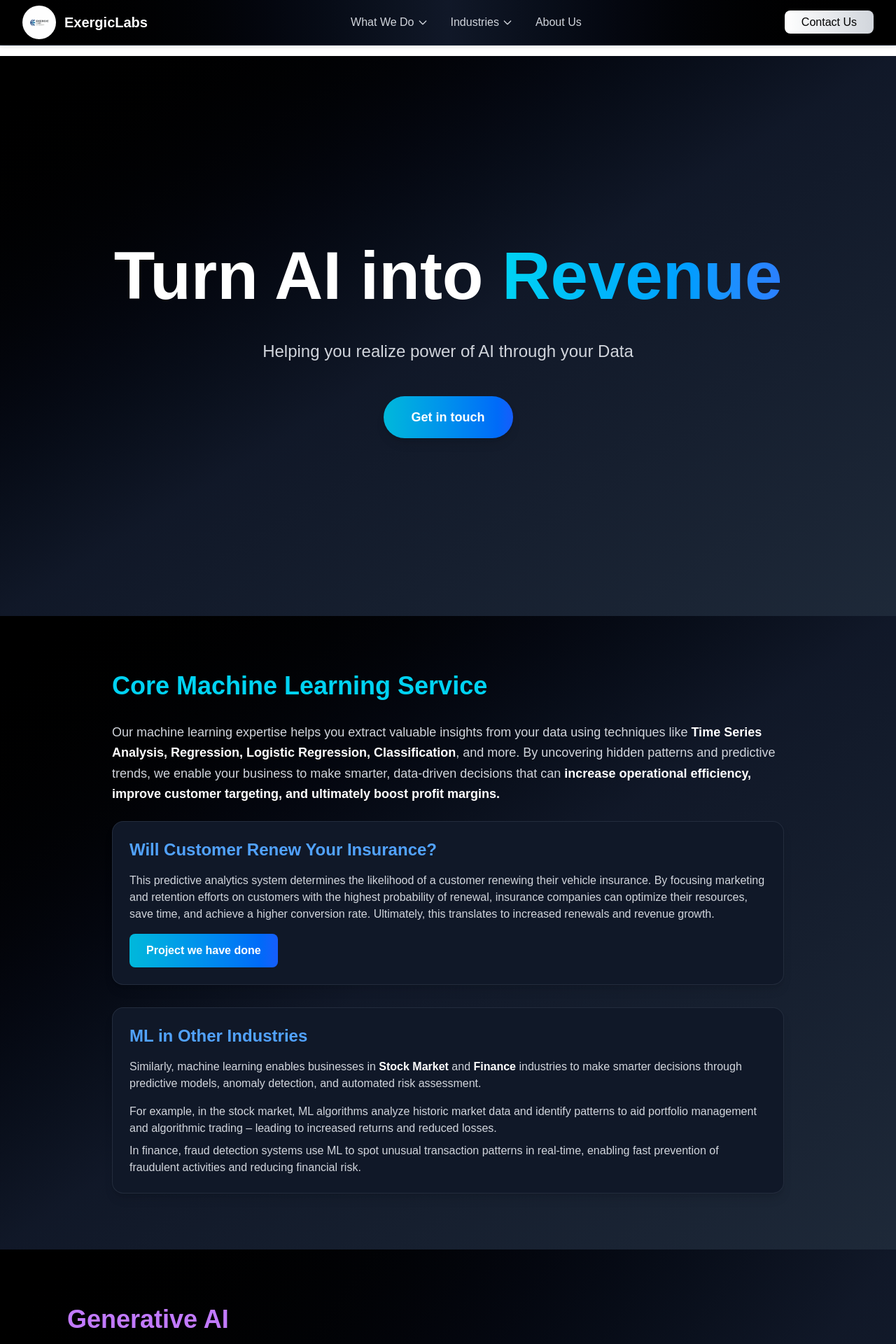
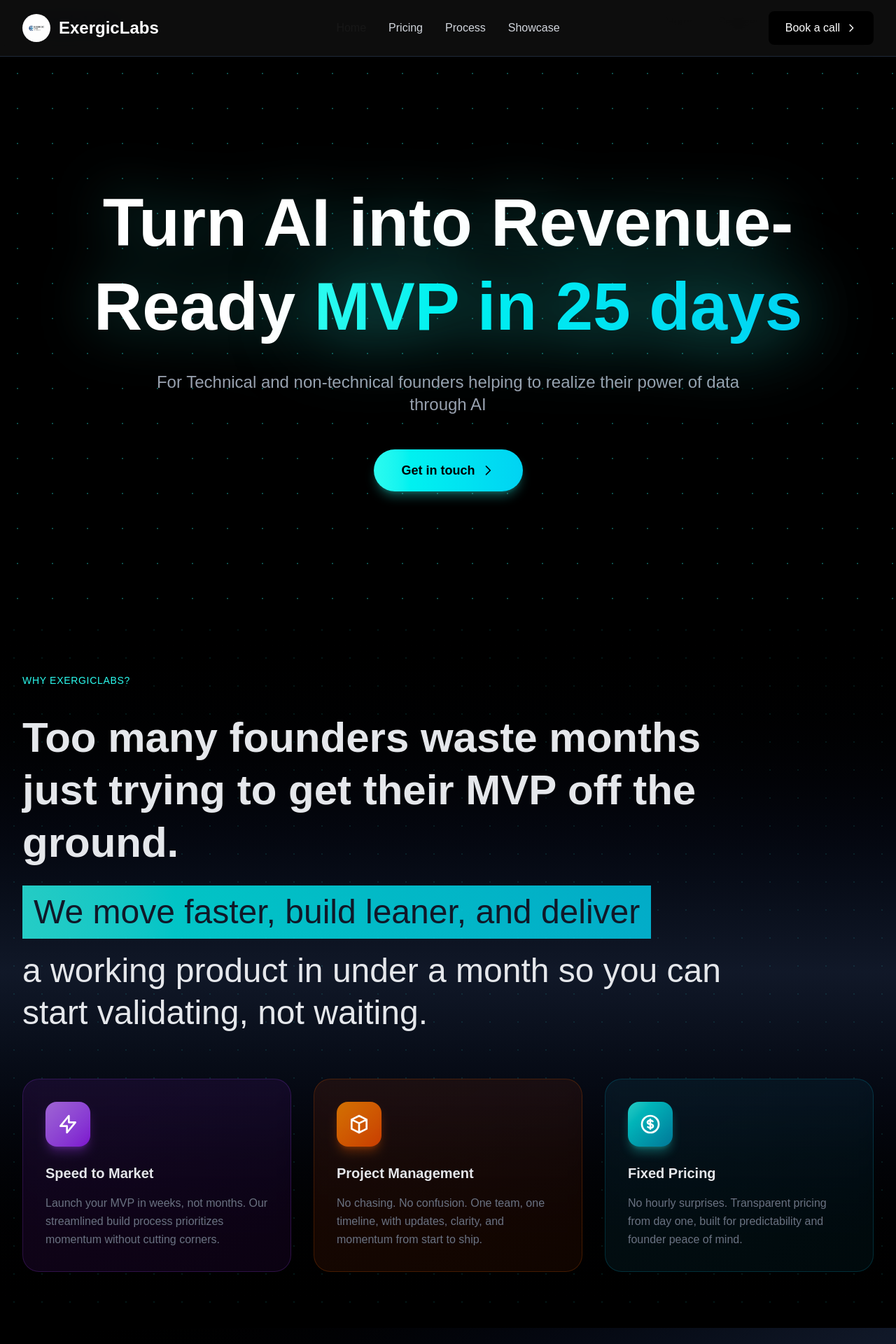
Before and after one commit to Excergic/ExergicLabs, a Next.js app: page / in a window 1280 px wide. Shown: the top 1920 px of the page at 70% size. Built offline with nearby package versions, Linux system fonts and the light colour scheme.

Commit message:
change hero and navigation

```diff
--- a/app/components/AboutSection.tsx
+++ b/app/components/AboutSection.tsx
@@ -1,107 +1,91 @@
-// components/AboutSection.tsx
+// components/WhyExergicLabs.tsx
 'use client';
 
-const AboutSection = () => {
-  const scrollToContact = () => {
-    const el = document.getElementById('contact-section');
-    if (el) el.scrollIntoView({ behavior: 'smooth', block: 'start' });
-  };
+const WhyExergicLabs = () => {
+  return (
+    <section className="relative py-20 bg-gradient-to-b from-black via-gray-900 to-black overflow-hidden">
 
-  return (
-    <section id="about-section" className="py-20 bg-gradient-to-br from-black via-gray-900 to-gray-800 text-white">
-      <div className="container mx-auto px-6 lg:px-8 max-w-6xl">
+      {/* Background Dots Pattern */}
+      <div className="absolute inset-0 opacity-10">
+        <div className="absolute inset-0" style={{
+          backgroundImage: `radial-gradient(circle, #2bfbef 1px, transparent 1px)`,
+          backgroundSize: '40px 40px',
+        }}></div>
+      </div>
 
-        {/* Header */}
-        <div className="mb-10">
-          <h2 className="text-4xl font-bold">
-            About <span className="bg-gradient-to-r from-cyan-400 to-blue-500 bg-clip-text text-transparent">ExergicLabs</span>
-          </h2>
-          <p className="text-lg text-gray-300 mt-4">
-            Building dependable AI products—end to end. From Core ML and GenAI to product engineering, education, and production readiness, we prioritize tangible business outcomes over demos.
+      <div className="container mx-auto px-6 lg:px-8 relative z-10">
+
+        {/* Section Tag */}
+        <div className="mb-8">
+          <span className="text-[#2bfbef] text-sm font-medium uppercase tracking-wider">
+            Why ExergicLabs?
+          </span>
+        </div>
+
+        {/* Main Heading - Reduced brightness and boldness */}
+        <h2 className="text-4xl md:text-5xl lg:text-6xl font-semibold text-gray-200 mb-6 max-w-5xl leading-tight">
+          Too many founders waste months just trying to get their MVP off the ground.
+        </h2>
+
+        {/* Highlighted Text - Softer colors */}
+        <div className="mb-16">
+          <p className="text-3xl md:text-4xl lg:text-5xl font-medium leading-tight max-w-5xl">
+            <span className="bg-gradient-to-r from-[#2bfbef]/80 to-cyan-400/80 text-gray-900 px-4 py-2 inline-block">
+              We move faster, build leaner, and deliver
+            </span>
+          </p>
+          <p className="text-3xl md:text-4xl lg:text-5xl font-medium text-gray-200 mt-4 max-w-5xl leading-tight">
+            a working product in under a month so you can start validating, not waiting.
           </p>
         </div>
 
-        {/* Mission • Values • Differentiators */}
-        <div className="grid grid-cols-1 md:grid-cols-3 gap-6 mb-12">
-          <div className="p-6 rounded-2xl bg-gray-900 border border-gray-700/50">
-            <div className="text-3xl mb-3">🎯</div>
-            <h3 className="text-xl font-semibold mb-2">Mission</h3>
-            <p className="text-gray-300">
-              Turn AI from experiments into profit—secure, observable, and reliable in real workflows.
+        {/* Feature Cards */}
+        <div className="grid grid-cols-1 md:grid-cols-3 gap-8">
+
+          {/* Card 1 - Speed to Market */}
+          <div className="group bg-gradient-to-br from-purple-900/20 to-purple-800/10 backdrop-blur-sm border border-purple-500/20 rounded-3xl p-8 hover:scale-105 transition-transform duration-300">
+            <div className="w-16 h-16 bg-gradient-to-br from-purple-400/80 to-purple-600/80 rounded-2xl flex items-center justify-center mb-6 shadow-lg shadow-purple-500/30">
+              <svg className="w-8 h-8 text-white" fill="none" stroke="currentColor" viewBox="0 0 24 24">
+                <path strokeLinecap="round" strokeLinejoin="round" strokeWidth={2} d="M13 10V3L4 14h7v7l9-11h-7z" />
+              </svg>
+            </div>
+            <h3 className="text-xl font-semibold text-gray-200 mb-4">Speed to Market</h3>
+            <p className="text-gray-500 leading-relaxed font-normal">
+              Launch your MVP in weeks, not months. Our streamlined build process prioritizes momentum without cutting corners.
             </p>
           </div>
-          <div className="p-6 rounded-2xl bg-gray-900 border border-gray-700/50">
-            <div className="text-3xl mb-3">🧭</div>
-            <h3 className="text-xl font-semibold mb-2">Principles</h3>
-            <ul className="text-gray-300 space-y-2">
-              <li>• Solve one valuable workflow first</li>
-              <li>• Measure quality, cost, and latency</li>
-              <li>• Ship, observe, iterate</li>
-            </ul>
+
+          {/* Card 2 - Project Management */}
+          <div className="group bg-gradient-to-br from-orange-900/20 to-orange-800/10 backdrop-blur-sm border border-orange-500/20 rounded-3xl p-8 hover:scale-105 transition-transform duration-300">
+            <div className="w-16 h-16 bg-gradient-to-br from-orange-400/80 to-orange-600/80 rounded-2xl flex items-center justify-center mb-6 shadow-lg shadow-orange-500/30">
+              <svg className="w-8 h-8 text-white" fill="none" stroke="currentColor" viewBox="0 0 24 24">
+                <path strokeLinecap="round" strokeLinejoin="round" strokeWidth={2} d="M20 7l-8-4-8 4m16 0l-8 4m8-4v10l-8 4m0-10L4 7m8 4v10M4 7v10l8 4" />
+              </svg>
+            </div>
+            <h3 className="text-xl font-semibold text-gray-200 mb-4">Project Management</h3>
+            <p className="text-gray-500 leading-relaxed font-normal">
+              No chasing. No confusion. One team, one timeline, with updates, clarity, and momentum from start to ship.
+            </p>
           </div>
-          <div className="p-6 rounded-2xl bg-gray-900 border border-gray-700/50">
-            <div className="text-3xl mb-3">⚡</div>
-            <h3 className="text-xl font-semibold mb-2">Why Us</h3>
-            <ul className="text-gray-300 space-y-2">
-              <li>• Production-first architecture</li>
-              <li>• Clear KPIs & evaluation harnesses</li>
-              <li>• Secure, governed deployments</li>
-            </ul>
+
+          {/* Card 3 - Fixed Pricing */}
+          <div className="group bg-gradient-to-br from-cyan-900/20 to-cyan-800/10 backdrop-blur-sm border border-cyan-500/20 rounded-3xl p-8 hover:scale-105 transition-transform duration-300">
+            <div className="w-16 h-16 bg-gradient-to-br from-[#2bfbef]/80 to-cyan-600/80 rounded-2xl flex items-center justify-center mb-6 shadow-lg shadow-[#2bfbef]/30">
+              <svg className="w-8 h-8 text-white" fill="none" stroke="currentColor" viewBox="0 0 24 24">
+                <path strokeLinecap="round" strokeLinejoin="round" strokeWidth={2} d="M12 8c-1.657 0-3 .895-3 2s1.343 2 3 2 3 .895 3 2-1.343 2-3 2m0-8c1.11 0 2.08.402 2.599 1M12 8V7m0 1v8m0 0v1m0-1c-1.11 0-2.08-.402-2.599-1M21 12a9 9 0 11-18 0 9 9 0 0118 0z" />
+              </svg>
+            </div>
+            <h3 className="text-xl font-semibold text-gray-200 mb-4">Fixed Pricing</h3>
+            <p className="text-gray-500 leading-relaxed font-normal">
+              No hourly surprises. Transparent pricing from day one, built for predictability and founder peace of mind.
+            </p>
           </div>
+
         </div>
 
-        {/* What we do snapshot */}
-        <div className="grid grid-cols-1 md:grid-cols-4 gap-6 mb-12">
-          <div className="p-6 rounded-2xl bg-gray-900 border border-gray-700/50">
-            <h4 className="font-semibold mb-1">Core ML</h4>
-            <p className="text-gray-300 text-sm">Time series, regression, classification, churn & risk models.</p>
-          </div>
-          <div className="p-6 rounded-2xl bg-gray-900 border border-gray-700/50">
-            <h4 className="font-semibold mb-1">GenAI</h4>
-            <p className="text-gray-300 text-sm">RAG, agents, multimodal (text, image, audio, video).</p>
-          </div>
-          <div className="p-6 rounded-2xl bg-gray-900 border border-gray-700/50">
-            <h4 className="font-semibold mb-1">Product Building</h4>
-            <p className="text-gray-300 text-sm">MVP to production: CI/CD, tracing, guardrails, cost control.</p>
-          </div>
-          <div className="p-6 rounded-2xl bg-gray-900 border border-gray-700/50">
-            <h4 className="font-semibold mb-1">Education & Consulting</h4>
-            <p className="text-gray-300 text-sm">Role-based training and production readiness audits.</p>
-          </div>
-        </div>
-
-        {/* Impact metrics */}
-        <div className="grid grid-cols-2 md:grid-cols-4 gap-6 mb-12">
-          <div className="text-center">
-            <div className="text-3xl font-bold text-cyan-400">5+</div>
-            <div className="text-gray-400 text-sm">Projects</div>
-          </div>
-          <div className="text-center">
-            <div className="text-3xl font-bold text-green-400">100%</div>
-            <div className="text-gray-400 text-sm">Ship Rate (MVPs)</div>
-          </div>
-          <div className="text-center">
-            <div className="text-3xl font-bold text-yellow-400">24/7</div>
-            <div className="text-gray-400 text-sm">Support</div>
-          </div>
-          <div className="text-center">
-            <div className="text-3xl font-bold text-purple-400">3w</div>
-            <div className="text-gray-400 text-sm">Typical MVP</div>
-          </div>
-        </div>
-
-        {/* CTA */}
-        <div className="text-center">
-          <button
-            onClick={scrollToContact}
-            className="inline-block bg-gradient-to-r from-cyan-500 to-blue-600 text-white font-semibold px-8 py-3 rounded-full hover:from-cyan-400 hover:to-blue-500 transition-all"
-          >
-            Contact Us
-          </button>
-        </div>
       </div>
     </section>
   );
 };
 
-export default AboutSection;
+export default WhyExergicLabs;
--- a/app/components/Hero.tsx
+++ b/app/components/Hero.tsx
@@ -1,6 +1,5 @@
-// components/Hero.tsx - Simple hero with free trial badge only
+// components/Hero.tsx - Dark hero with light dots pattern
 'use client';
-
 
 const Hero = () => {
 
@@ -15,32 +14,60 @@ const Hero = () => {
   };
 
   return (
-    <section className="relative min-h-screen bg-gradient-to-br from-black via-gray-900 to-gray-800 flex items-center justify-center">
+    <section className="relative min-h-screen flex items-center justify-center overflow-hidden">
+
+      {/* Dark Background */}
+      <div className="absolute inset-0 z-0 bg-black"></div>
+
+      {/* Light Dots Pattern */}
+      <div className="absolute inset-0 opacity-30">
+        <div className="absolute inset-0" style={{
+          backgroundImage: `radial-gradient(circle, #2bfbef 1px, transparent 1px)`,
+          backgroundSize: '50px 50px',
+        }}></div>
+      </div>
+
+      {/* Spotlight from Top-Left Corner */}
+      <div className="absolute top-0 left-0 w-[800px] h-[800px] opacity-30">
+        <div className="absolute inset-0 bg-gradient-radial from-[#2bfbef] via-[#2bfbef]/30 to-transparent blur-3xl"></div>
+      </div>
+
+      {/* Spotlight from Top-Right Corner */}
+      <div className="absolute top-0 right-0 w-[800px] h-[800px] opacity-30">
+        <div className="absolute inset-0 bg-gradient-radial from-cyan-400 via-cyan-400/30 to-transparent blur-3xl"></div>
+      </div>
+
+      {/* Spotlight from Bottom (subtle center glow) */}
+      <div className="absolute bottom-0 left-1/2 -translate-x-1/2 w-[600px] h-[400px] opacity-20">
+        <div className="absolute inset-0 bg-gradient-radial from-[#2bfbef]/50 to-transparent blur-3xl"></div>
+      </div>
 
       {/* Main Content Container */}
-      <div className="container mx-auto px-6 lg:px-8 text-center">
-
+      <div className="container mx-auto px-6 lg:px-8 text-center relative z-10">
 
         {/* Main Heading */}
-        <h1 className="text-5xl md:text-6xl lg:text-7xl xl:text-8xl font-bold text-white leading-tight mb-8">
-          Turn AI into{' '}
-          <span className="bg-gradient-to-r from-cyan-400 to-blue-500 bg-clip-text text-transparent">
-            Revenue
-          </span>{' '}
-        </h1>
+        <h2 className="text-5xl md:text-6xl lg:text-7xl xl:text-8xl font-bold text-white leading-tight mb-8 drop-shadow-[0_0_40px_rgba(43,251,239,0.3)]">
+          Turn AI into Revenue-Ready{' '}
+          <span className="bg-gradient-to-r from-[#2bfbef] to-cyan-400 bg-clip-text text-transparent drop-shadow-[0_0_60px_rgba(43,251,239,0.5)]">
+            MVP in 25 days
+          </span>
+        </h2>
 
         {/* Subtitle */}
-        <p className="text-lg md:text-xl lg:text-2xl text-gray-300 mb-12 max-w-4xl mx-auto font-medium">
-          Helping you realize power of AI through your Data{' '}
+        <p className="text-lg md:text-xl lg:text-2xl text-gray-400 mb-12 max-w-4xl mx-auto font-medium">
+          For Technical and non-technical founders helping to realize their power of data through AI
         </p>
 
         {/* CTA Buttons */}
         <div className="flex flex-col sm:flex-row gap-6 justify-center items-center">
           <button
             onClick={scrollToContact}
-            className="bg-gradient-to-r from-cyan-500 to-blue-600 text-white font-semibold px-10 py-4 rounded-full text-lg hover:scale-105 transition-all duration-300 shadow-lg hover:shadow-cyan-500/25 flex items-center gap-2"
+            className="bg-gradient-to-r from-[#2bfbef] to-cyan-400 text-black font-semibold px-10 py-4 rounded-full text-lg hover:scale-105 transition-all duration-300 shadow-lg shadow-[#2bfbef]/30 hover:shadow-[#2bfbef]/60 flex items-center gap-2"
           >
             Get in touch
+            <svg className="w-5 h-5" fill="none" stroke="currentColor" viewBox="0 0 24 24">
+              <path strokeLinecap="round" strokeLinejoin="round" strokeWidth={2} d="M9 5l7 7-7 7" />
+            </svg>
           </button>
         </div>
 
--- a/app/components/Navigation.tsx
+++ b/app/components/Navigation.tsx
@@ -1,26 +1,11 @@
-// components/Navigation.tsx - Updated with smooth scrolling for all dropdown links including About Us
+// components/Navigation.tsx - Dark theme with cyan hover effects
 'use client';
 import { useState, useEffect, useRef } from 'react';
 import Link from 'next/link';
 import Image from 'next/image';
 
 const Navigation = () => {
-  const [activeDropdown, setActiveDropdown] = useState<string | null>(null);
   const navRef = useRef<HTMLDivElement>(null);
-
-  // Close dropdown on outside click
-  useEffect(() => {
-    const handleClickOutside = (event: MouseEvent) => {
-      if (navRef.current && !navRef.current.contains(event.target as Node)) {
-        setActiveDropdown(null);
-      }
-    };
-    document.addEventListener('mousedown', handleClickOutside);
-    return () => document.removeEventListener('mousedown', handleClickOutside);
-  }, []);
-
-  const openDropdown = (dropdown: string) => setActiveDropdown(dropdown);
-  const closeDropdown = () => setActiveDropdown(null);
 
   // Smooth scroll handler
   const smoothScroll = (id: string) => {
@@ -32,141 +17,81 @@ const Navigation = () => {
 
   return (
     <nav
-      className="fixed top-0 left-0 right-0 z-50 bg-gradient-to-r from-black via-gray-900 to-black backdrop-blur-lg border-b border-gray-800"
+      className="fixed top-0 left-0 right-0 z-50 bg-black/95 backdrop-blur-lg border-b border-gray-800"
       ref={navRef}
     >
       <div className="container mx-auto px-6 lg:px-8">
-        <div className="flex items-center justify-between h-16">
+        <div className="flex items-center justify-between h-20">
 
           {/* Logo */}
           <Link href="/" className="flex items-center gap-3">
             <Image
               src="/logo.png"
-                alt="Exergic labs logo"
-                width={48}
-                height={48}
-                className='h-12 w-12 rounded-full object-cover'
+              alt="ExergicLabs logo"
+              width={40}
+              height={40}
+              className='h-10 w-10 rounded-full object-cover'
               priority
             />
-            <span className="text-white font-bold text-xl">ExergicLabs</span>
+            <span className="text-white font-bold text-2xl">ExergicLabs</span>
           </Link>
 
-          {/* Desktop Nav */}
-          <div className="hidden md:flex items-center space-x-8">
+          {/* Desktop Nav - Centered Links */}
+          <div className="hidden md:flex items-center space-x-8 absolute left-1/2 transform -translate-x-1/2">
+            <a
+              href="#home"
+              onClick={(e) => { e.preventDefault(); smoothScroll('home'); }}
+              className="text-grey-300 font-medium hover:text-[#2bfbef] transition-colors duration-200"
+            >
+              Home
+            </a>
 
-            {/* What We Do */}
-            <div
-              className="relative"
-              onMouseEnter={() => openDropdown('services')}
-              onMouseLeave={closeDropdown}
+            <a
+              href="#pricing"
+              onClick={(e) => { e.preventDefault(); smoothScroll('pricing'); }}
+              className="text-gray-300 font-medium hover:text-[#2bfbef] transition-colors duration-200"
             >
-              <button className="text-gray-300 hover:text-white flex items-center gap-1 py-2 transition-colors duration-200">
-                What We Do
-                <svg className="w-4 h-4" fill="none" stroke="currentColor" viewBox="0 0 24 24">
-                  <path strokeLinecap="round" strokeLinejoin="round" strokeWidth={2} d="M19 9l-7 7-7-7" />
-                </svg>
-              </button>
+              Pricing
+            </a>
 
-              {activeDropdown === 'services' && (
-                <div className="absolute top-full left-0 mt-1 w-56 bg-gradient-to-r from-black to-gray-900 border border-gray-700 rounded-lg shadow-xl py-2">
             <a
-                    href="#core-ml-service"
-                    onClick={(e) => { e.preventDefault(); smoothScroll('core-ml-service'); closeDropdown(); }}
-                    className="block px-4 py-3 text-gray-300 hover:text-white hover:bg-gradient-to-r hover:from-gray-800 hover:to-gray-700 transition-colors"
+              href="#blog"
+              onClick={(e) => { e.preventDefault(); smoothScroll('blog'); }}
+              className="text-gray-300 font-medium hover:text-[#2bfbef] transition-colors duration-200"
             >
-                    Core ML Service
+              Process
             </a>
+
             <a
-                    href="#product-building"
-                    onClick={(e) => { e.preventDefault(); smoothScroll('product-building'); closeDropdown(); }}
-                    className="block px-4 py-3 text-gray-300 hover:text-white hover:bg-gradient-to-r hover:from-gray-800 hover:to-gray-700 transition-colors"
+              href="#showcase"
+              onClick={(e) => { e.preventDefault(); smoothScroll('showcase'); }}
+              className="text-gray-300 font-medium hover:text-[#2bfbef] transition-colors duration-200"
             >
-                    Product Building
-                  </a>
-                  <a
-                    href="#genai"
-                    onClick={(e) => { e.preventDefault(); smoothScroll('genai'); closeDropdown(); }}
-                    className="block px-4 py-3 text-gray-300 hover:text-white hover:bg-gradient-to-r hover:from-gray-800 hover:to-gray-700 transition-colors"
-                  >
-                    GenAI
-                  </a>
-                  <a
-                    href="#ai-training-coaching"
-                    onClick={(e) => { e.preventDefault(); smoothScroll('ai-training-coaching'); closeDropdown(); }}
-                    className="block px-4 py-3 text-gray-300 hover:text-white hover:bg-gradient-to-r hover:from-gray-800 hover:to-gray-700 transition-colors"
-                  >
-                    AI Training and Coaching
+              Showcase
             </a>
           </div>
-              )}
-            </div>
 
-            {/* Industries */}
-            <div
-              className="relative"
-              onMouseEnter={() => openDropdown('industries')}
-              onMouseLeave={closeDropdown}
-            >
-              <button className="text-gray-300 hover:text-white flex items-center gap-1 py-2 transition-colors duration-200">
-                Industries
-                <svg className="w-4 h-4" fill="none" stroke="currentColor" viewBox="0 0 24 24">
-                  <path strokeLinecap="round" strokeLinejoin="round" strokeWidth={2} d="M19 9l-7 7-7-7" />
-                </svg>
-              </button>
-
-              {activeDropdown === 'industries' && (
-                <div className="absolute top-full left-0 mt-1 w-56 bg-gradient-to-r from-black to-gray-900 border border-gray-700 rounded-lg shadow-xl py-2">
-                  <a
-                    href="#finance"
-                    onClick={(e) => { e.preventDefault(); smoothScroll('finance'); closeDropdown(); }}
-                    className="block px-4 py-3 text-gray-300 hover:text-white hover:bg-gradient-to-r hover:from-gray-800 hover:to-gray-700 transition-colors"
-                  >
-                    Finance / FinTech
-                  </a>
-                  <a
-                    href="#education"
-                    onClick={(e) => { e.preventDefault(); smoothScroll('education'); closeDropdown(); }}
-                    className="block px-4 py-3 text-gray-300 hover:text-white hover:bg-gradient-to-r hover:from-gray-800 hover:to-gray-700 transition-colors"
-                  >
-                    Education / EdTech
-                  </a>
-                  <a
-                    href="#healthcare"
-                    onClick={(e) => { e.preventDefault(); smoothScroll('healthcare'); closeDropdown(); }}
-                    className="block px-4 py-3 text-gray-300 hover:text-white hover:bg-gradient-to-r hover:from-gray-800 hover:to-gray-700 transition-colors"
-                  >
-                    HealthCare
-                  </a>
-                  <a
-                    href="#automation"
-                    onClick={(e) => { e.preventDefault(); smoothScroll('automation'); closeDropdown(); }}
-                    className="block px-4 py-3 text-gray-300 hover:text-white hover:bg-gradient-to-r hover:from-gray-800 hover:to-gray-700 transition-colors"
-                  >
-                    Automation
-                  </a>
-                </div>
-              )}
-            </div>
-
-            {/* About Us */}
-            <div
-            >
-              <button className="text-gray-300 hover:text-white flex items-center gap-1 py-2 transition-colors duration-200">
-                About Us
-              </button>
-            </div>
-
-          </div>
-
-          {/* Contact Us */}
+          {/* Book a Call Button */}
           <div className="hidden md:block">
             <a
               href="#contact-section"
               onClick={(e) => { e.preventDefault(); smoothScroll('contact-section'); }}
-              className="bg-gradient-to-r from-white to-gray-300 text-black px-6 py-2 rounded-lg font-medium hover:from-gray-200 hover:to-white transition-all duration-300 hover:scale-105"
+              className="bg-black text-white px-6 py-3 rounded-lg font-medium hover:bg-[#2bcdfb] transition-all duration-300 flex items-center gap-2 shadow-lg hover:shadow-[#2bcdfb]/20 hover:scale-90"
             >
-              Contact Us
+              Book a call
+              <svg className="w-4 h-4" fill="none" stroke="currentColor" viewBox="0 0 24 24">
+                <path strokeLinecap="round" strokeLinejoin="round" strokeWidth={2} d="M9 5l7 7-7 7" />
+              </svg>
             </a>
+          </div>
+
+          {/* Mobile Menu Button */}
+          <div className="md:hidden">
+            <button className="text-gray-300 hover:text-[#2bfbef] transition-colors">
+              <svg className="w-6 h-6" fill="none" stroke="currentColor" viewBox="0 0 24 24">
+                <path strokeLinecap="round" strokeLinejoin="round" strokeWidth={2} d="M4 6h16M4 12h16M4 18h16" />
+              </svg>
+            </button>
           </div>
 
         </div>
--- a/app/page.tsx
+++ b/app/page.tsx
@@ -15,11 +15,11 @@ export default function Home() {
     <main className="min-h-screen">
       <Navigation />
       <Hero />
+      <AboutSection />
       <CoreMLServiceSection />
       <GenerativeAISection />
       <ProductBuildingSection />
       <AIEducationConsultingSection />
-      <AboutSection />
       {/*<TestimonialsCompact /> */}
       <ContactSection />
       <Footer />
```
Also changed, not shown: public/Generated Image October 08, 2025 - 7_36PM.png (added). Lines whose indentation alone changed are shown as unchanged.
